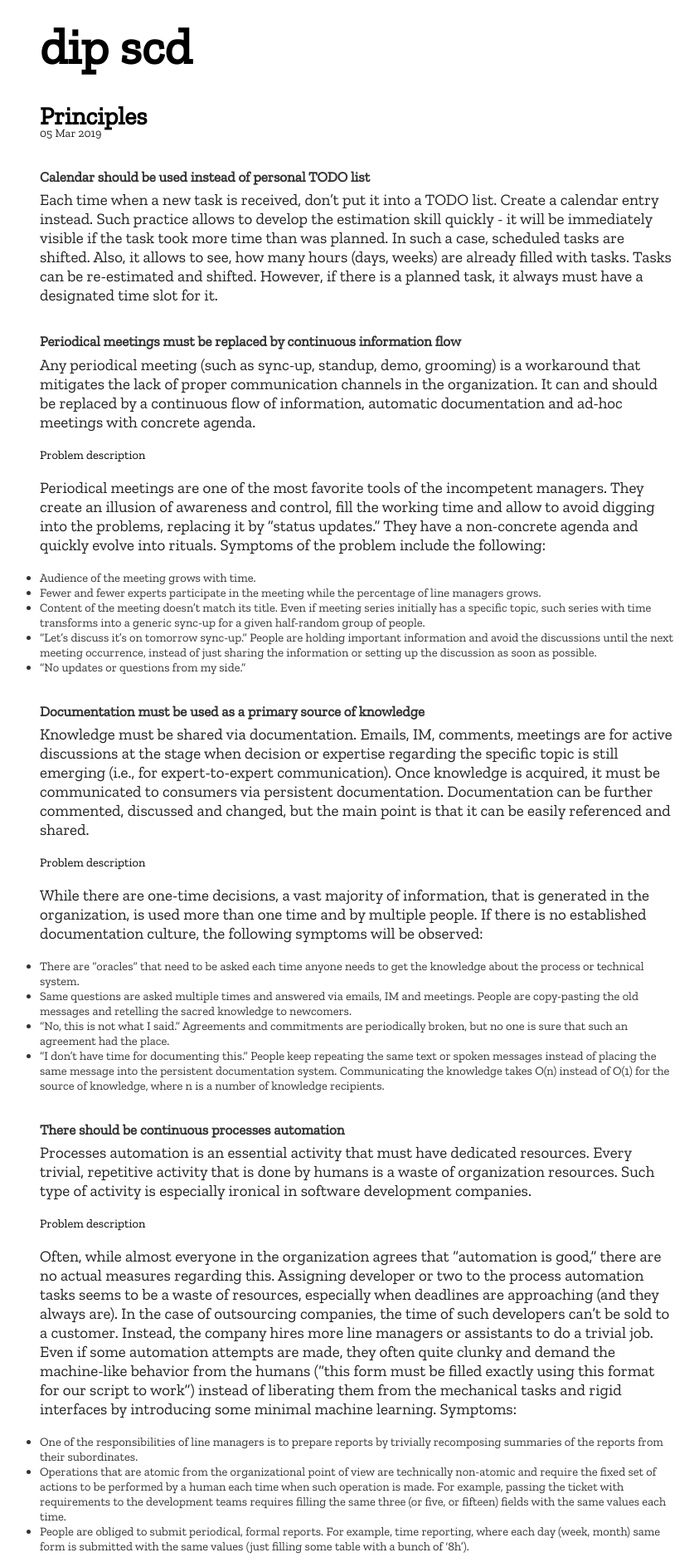
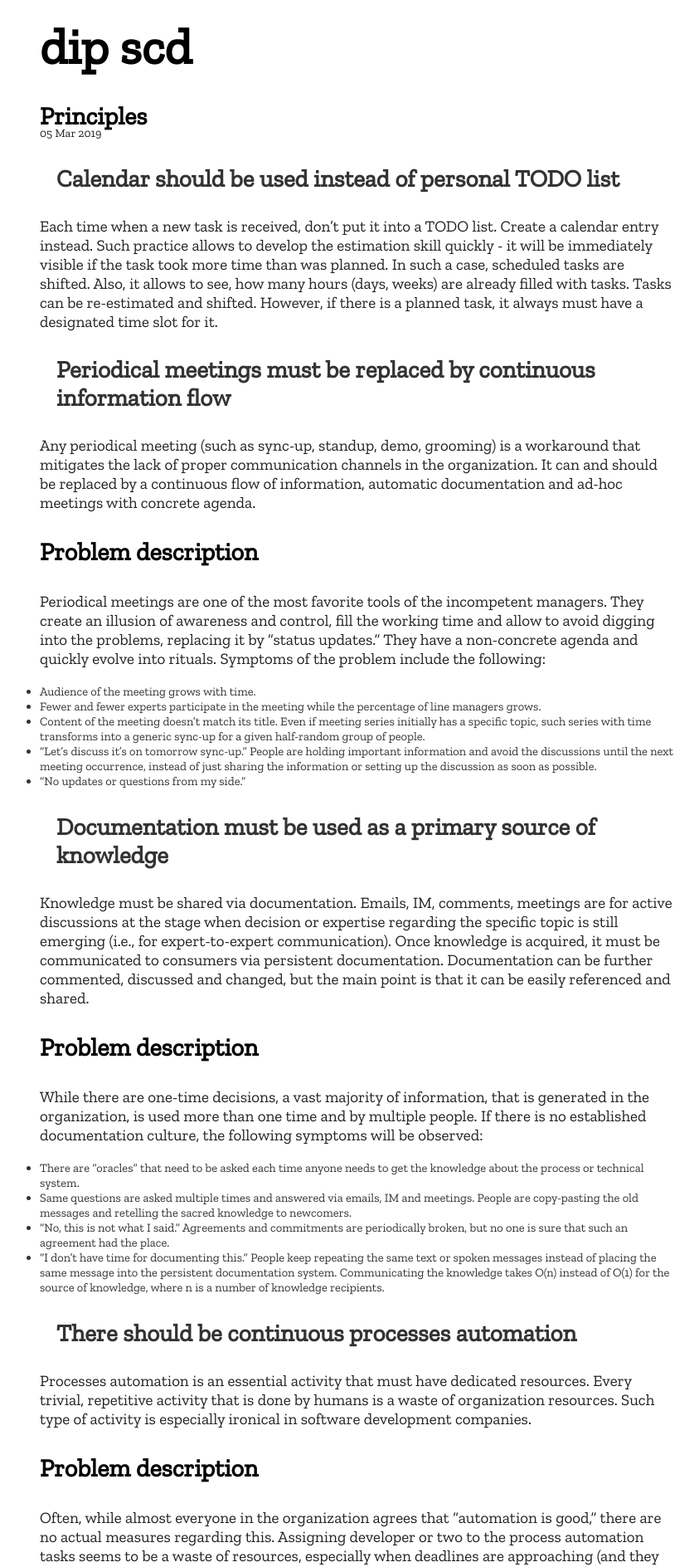
Before and after one commit to dip-scd/dip-scd.github.io, a Jekyll site: the page built from _posts/2019-03-05-principles.md, in a window 1280 px wide. Shown: the top 1888 px of the page at 83% size, without its empty margins (208-1051 px from the left). Built offline with Jekyll 4.4.1, drawn with Linux system fonts in a browser that asks for light colours; comment, search, counter and statistics services are not loaded.

```diff
--- a/_posts/2019-03-05-principles.md
+++ b/_posts/2019-03-05-principles.md
@@ -7,12 +7,12 @@ tags: [processes, documentation]
 comments: false
 ---
 
-### Calendar should be used instead of personal TODO list
+# Calendar should be used instead of personal TODO list
 Each time when a new task is received, don't put it into a TODO list. Create a calendar entry instead. Such practice allows to develop the estimation skill quickly - it will be immediately visible if the task took more time than was planned. In such a case, scheduled tasks are shifted. Also, it allows to see, how many hours (days, weeks) are already filled with tasks. Tasks can be re-estimated and shifted. However, if there is a planned task, it always must have a designated time slot for it.
 
-### Periodical meetings must be replaced by continuous information flow
+# Periodical meetings must be replaced by continuous information flow
 Any periodical meeting (such as sync-up, standup, demo, grooming) is a workaround that mitigates the lack of proper communication channels in the organization. It can and should be replaced by a continuous flow of information, automatic documentation and ad-hoc meetings with concrete agenda.
-#### Problem description
+## Problem description
 Periodical meetings are one of the most favorite tools of the incompetent managers. They create an illusion of awareness and control, fill the working time and allow to avoid digging into the problems, replacing it by "status updates." They have a non-concrete agenda and quickly evolve into rituals. Symptoms of the problem include the following:
 * Audience of the meeting grows with time.
 * Fewer and fewer experts participate in the meeting while the percentage of line managers grows.
@@ -20,51 +20,51 @@ Periodical meetings are one of the most favorite tools of the incompetent manage
 * "Let's discuss it's on tomorrow sync-up." People are holding important information and avoid the discussions until the next meeting occurrence, instead of just sharing the information or setting up the discussion as soon as possible.
 * "No updates or questions from my side."
 
-### Documentation must be used as a primary source of knowledge
+# Documentation must be used as a primary source of knowledge
 Knowledge must be shared via documentation. Emails, IM, comments, meetings are for active discussions at the stage when decision or expertise regarding the specific topic is still emerging (i.e., for expert-to-expert communication). Once knowledge is acquired, it must be communicated to consumers via persistent documentation. Documentation can be further commented, discussed and changed, but the main point is that it can be easily referenced and shared.
-#### Problem description
+## Problem description
 While there are one-time decisions, a vast majority of information, that is generated in the organization, is used more than one time and by multiple people. If there is no established documentation culture, the following symptoms will be observed:
 * There are "oracles" that need to be asked each time anyone needs to get the knowledge about the process or technical system.
 * Same questions are asked multiple times and answered via emails, IM and meetings. People are copy-pasting the old messages and retelling the sacred knowledge to newcomers.
 * "No, this is not what I said." Agreements and commitments are periodically broken, but no one is sure that such an agreement had the place.
 * "I don't have time for documenting this." People keep repeating the same text or spoken messages instead of placing the same message into the persistent documentation system. Communicating the knowledge takes O(n) instead of O(1) for the source of knowledge, where n is a number of knowledge recipients.
 
-### There should be continuous processes automation
+# There should be continuous processes automation
 Processes automation is an essential activity that must have dedicated resources. Every trivial, repetitive activity that is done by humans is a waste of organization resources. Such type of activity is especially ironical in software development companies.
-#### Problem description
+## Problem description
 Often, while almost everyone in the organization agrees that "automation is good," there are no actual measures regarding this. Assigning developer or two to the process automation tasks seems to be a waste of resources, especially when deadlines are approaching (and they always are). In the case of outsourcing companies, the time of such developers can't be sold to a customer. Instead, the company hires more line managers or assistants to do a trivial job. Even if some automation attempts are made, they often quite clunky and demand the machine-like behavior from the humans ("this form must be filled exactly using this format for our script to work") instead of liberating them from the mechanical tasks and rigid interfaces by introducing some minimal machine learning. Symptoms:
 * One of the responsibilities of line managers is to prepare reports by trivially recomposing summaries of the reports from their subordinates.
 * Operations that are atomic from the organizational point of view are technically non-atomic and require the fixed set of actions to be performed by a human each time when such operation is made. For example, passing the ticket with requirements to the development teams requires filling the same three (or five, or fifteen) fields with the same values each time.
 * People are obliged to submit periodical, formal reports. For example, time reporting, where each day (week, month) same form is submitted with the same values (just filling some table with a bunch of '8h').
 
-### Meetings must either have a small audience or be moderated
+# Meetings must either have a small audience or be moderated
 Meetings with more than ten people must have a moderator. There is no formal theory behind this number. It is just an empirical observation.
-#### Problem description
+## Problem description
 A large non-moderated meeting may indicate that problem was not decomposed enough, that organizer of the meeting is not aware of the roles and expertise distribution, or that architecture of organization is not effective, with a lot of entangled departments and authority-expertise disbalance. Symptoms:
 * Some or even majority of people keep doing non-meeting activities (such as checking emails). This means that these people are not required on this meeting, no matter their titles or roles.
 * Audience is split into two or more groups, trying to discuss different topics simultaneously.
 * No concrete decision is made, except the one that one more meeting is required (or even series).
 * As it turns afterward, some people had important pieces of information but didn't share them during the meeting because they didn't have a chance to speak.
 
-### Non-working processes must be removed or updated, not ignored
+# Non-working processes must be removed or updated, not ignored
 If the process is unrealistic and clunky, it must be reviewed and changed asap, instead of ignoring the fact that everyone is working around this process. If the process in its current form is considered essential (for example, it’s related to security), then enforcing mechanisms should be introduced. One way or another, there must not be the case that process exists, but people are not working by it.
-#### Problem description
+## Problem description
 If a company doesn't have functional feedback loops, it will tend to produce many processes that are not realistic or usable. This often happens when a company hires some consultant to "set up the process." Alternatively, when some framework is adopted by higher management without adapting it to this specific organization. Alternatively, one department is producing processes for other departments. This means that people, who create the process, are not the ones that would be affected by it. Symptoms:
 * Nothing is done by the process and everyone knows it.
 * Process is documented but no one reads it. It is perceived as something either obsolete or from a parallel reality.
 * Artifacts, that process supposed to produce, are created only before an audit or assessment.
 * People are punished for criticizing the process. Process stays unchanged.
 
-### Obsolete information must be removed
+# Obsolete information must be removed
 Often much more can be achieved by removing a process, implementation, specification, then by adding a new one. Therefore there should be a continuous (rather than stop-the-world) process of refactoring of the technical systems and organization itself.
-#### Problem description
+## Problem description
 People tend to avoid removing things because they don’t feel they have an authority to do so. Also, removing something requires a detailed analysis of the context while adding something seems more comfortable and safer. Symptoms of the problem:
 * There is redundancy in the documentation, with inevitable contradictions. Each time when the behavior of the documented system must be updated, a whole new set of artifacts (static documents, wiki pages) is created instead of editing existing ones.
 * Source code contains multiple implementations of the same or very similar function. Developers don't feel the ownership of the whole code base and keep inventing the wheel in their small area instead.
 * Process is overloaded with multiple mandatory steps and artifacts because each time, when a gap was found, it was mitigated by an additional step instead of reviewing the process as a whole.
 
-### Information must be referenced, not copy-pasted
+# Information must be referenced, not copy-pasted
 In the case of documentation, this means that it should be created as hypertext, not text. In the case of communication, this means that proxy-mailing and similar practices must be avoided.
 
-### External knowledge must be reused
+# External knowledge must be reused
 Establishing internal mentorship and knowledge sharing is a good thing, but it’s important not to forget that there is a whole world out there. There is no need to re-invent internal best coding practices or project management essentials course. There is enough high-quality public information on that topic.
```
